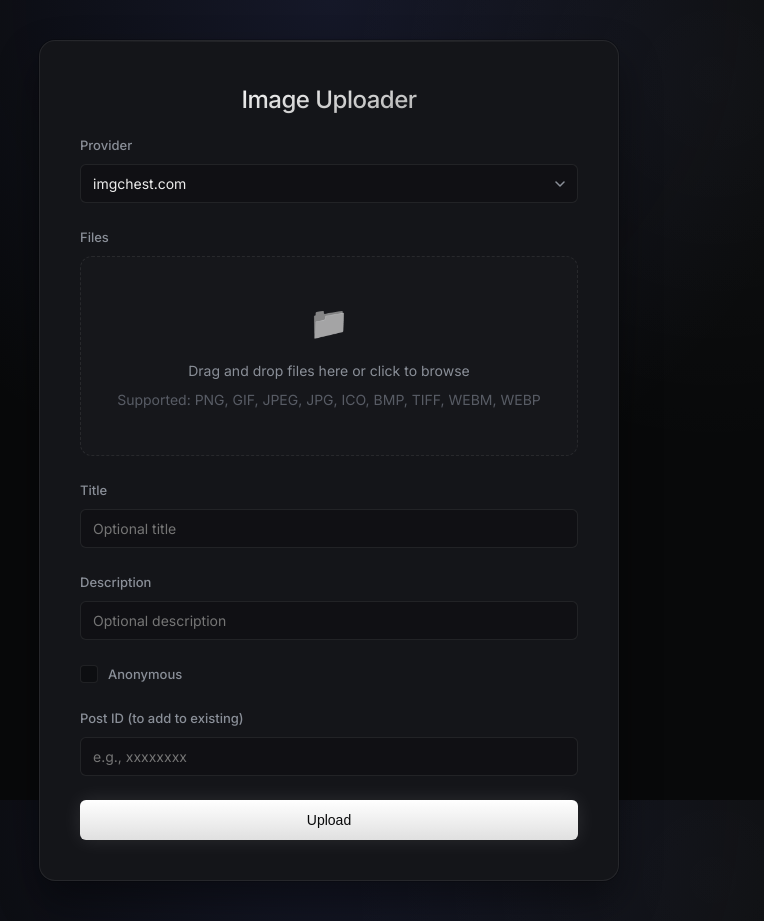
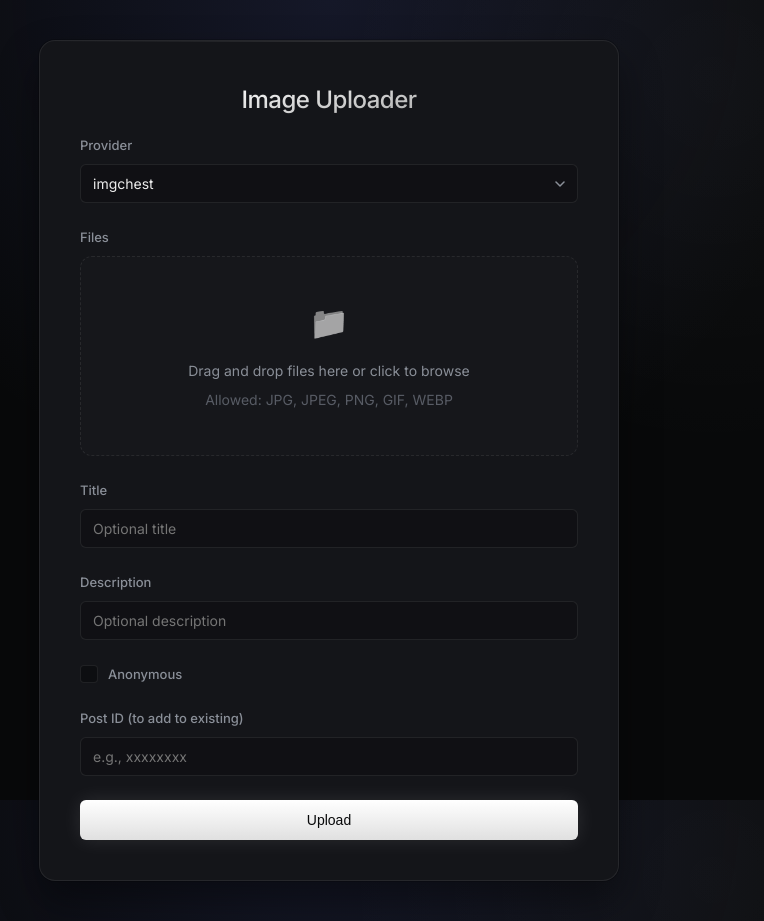
Before and after one commit to alvinfebrianto/Catbox, a plain HTML site: page web/index.html in a window 1280 px wide. Shown: the whole page, without its empty margins (311-1075 px from the left). Drawn offline with Linux system fonts and the light colour scheme.

Commit message:
Make the drop zone clickable to trigger file selection and update file type hints dynamically based on the selected provider

```diff
--- a/web/app.js
+++ b/web/app.js
@@ -26,6 +26,7 @@ CatboxUploader.prototype.init = function() {
     this.urlsInput = document.getElementById('urls');
     this.titleInput = document.getElementById('title');
     this.postIdInput = document.getElementById('postId');
+    this.fileTypesHint = document.getElementById('fileTypesHint');
 
     this.providerSelect.value = this.provider;
 
@@ -139,6 +140,12 @@ CatboxUploader.prototype.bindEvents = function() {
         self.dropZone.classList.remove('dragover');
         self.addFiles(e.dataTransfer.files);
     });
+
+    this.dropZone.addEventListener('click', function(e) {
+        if (e.target !== self.filesInput) {
+            self.filesInput.click();
+        }
+    });
 };
 
 CatboxUploader.prototype.updateUI = function() {
@@ -164,6 +171,16 @@ CatboxUploader.prototype.updateUI = function() {
 
     var fileInput = this.filesInput;
     fileInput.setAttribute('accept', allowedTypes.join(','));
+
+    if (this.fileTypesHint) {
+        if (isCatbox) {
+            this.fileTypesHint.textContent = 'Blocked: EXE, SCR, CPL, DOC*, JAR';
+        } else if (isSxcu) {
+            this.fileTypesHint.textContent = 'Allowed: PNG, GIF, JPEG, ICO, BMP, TIFF, WEBM, WEBP';
+        } else {
+            this.fileTypesHint.textContent = 'Allowed: JPG, JPEG, PNG, GIF, WEBP';
+        }
+    }
 };
 
 CatboxUploader.prototype.addFiles = function(fileList) {
--- a/web/index.html
+++ b/web/index.html
@@ -19,9 +19,9 @@
             <div class="form-group">
                 <label for="provider">Provider</label>
                 <select id="provider" name="provider">
-                    <option value="catbox">catbox.moe</option>
-                    <option value="sxcu">sxcu.net</option>
-                    <option value="imgchest" selected>imgchest.com</option>
+                    <option value="catbox">catbox</option>
+                    <option value="sxcu">sxcu</option>
+                    <option value="imgchest" selected>imgchest</option>
                 </select>
             </div>
 
@@ -32,7 +32,7 @@
                     <div class="upload-prompt">
                         <span class="icon">📁</span>
                         <p>Drag and drop files here or click to browse</p>
-                        <p class="hint">Supported: PNG, GIF, JPEG, JPG, ICO, BMP, TIFF, WEBM, WEBP</p>
+                        <p class="hint" id="fileTypesHint">Supported: PNG, GIF, JPEG, JPG, ICO, BMP, TIFF, WEBM, WEBP</p>
                     </div>
                 </div>
                 <div id="fileList" class="file-list"></div>
--- a/web/styles.css
+++ b/web/styles.css
@@ -143,7 +143,7 @@ select {
     color: var(--text-primary);
     font-size: 14px;
     font-family: var(--font-sans);
-    transition: var(--transition);
+    transition: border-color 0.2s ease, background-color 0.2s ease, box-shadow 0.2s ease;
 }
 
 input[type="text"]:hover,
```
